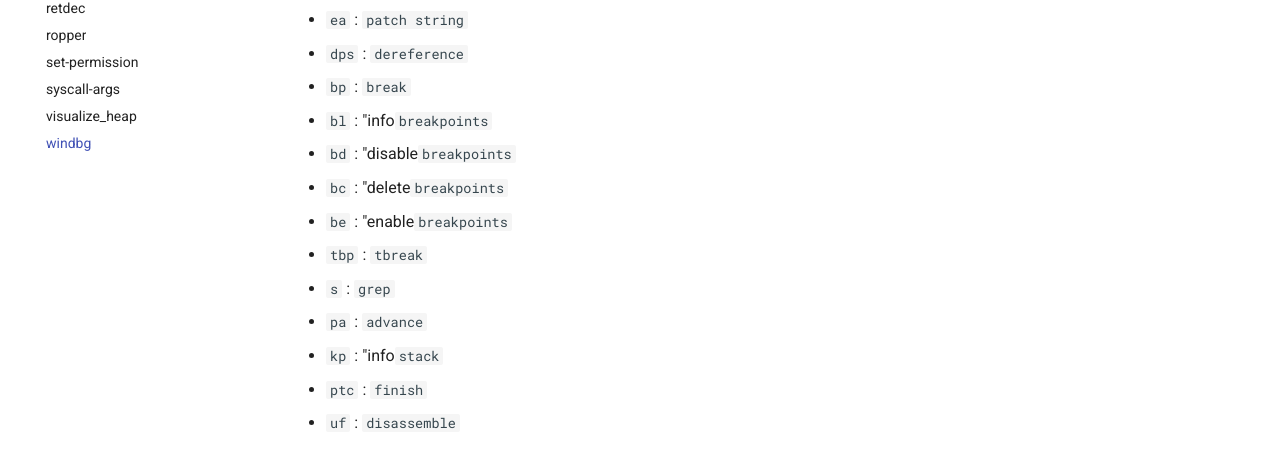
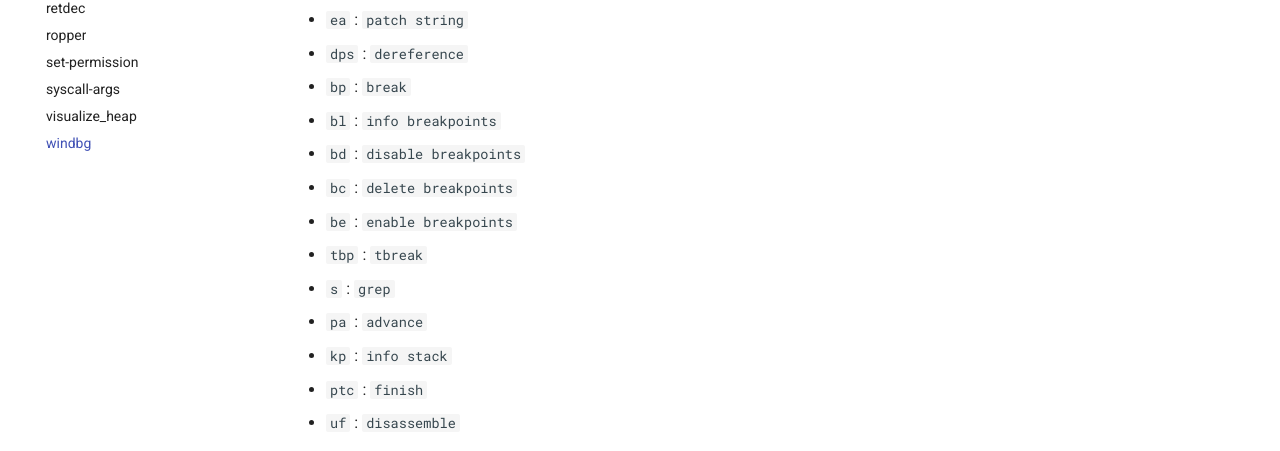
Before and after one commit to hugsy/gef-extras, an MkDocs documentation site: the page built from docs/commands/windbg.md, in a window 1280 px wide and 900 px high, scrolled down 783 px. Shown: the part 396-847 px from the top of the window. Built offline with MkDocs 1.6.1 and Material for MkDocs 9.7.7, drawn with Linux system fonts in a browser that asks for light colours.

```diff
--- a/docs/commands/windbg.md
+++ b/docs/commands/windbg.md
@@ -34,13 +34,13 @@ This plugin is a set of commands, aliases and extensions to mimic some of the mo
   - `ea` : `patch string`
   - `dps` : `dereference`
   - `bp` : `break`
-  - `bl` : "info`breakpoints`
-  - `bd` : "disable`breakpoints`
-  - `bc` : "delete`breakpoints`
-  - `be` : "enable`breakpoints`
+  - `bl` : `info breakpoints`
+  - `bd` : `disable breakpoints`
+  - `bc` : `delete breakpoints`
+  - `be` : `enable breakpoints`
   - `tbp` : `tbreak`
   - `s` : `grep`
   - `pa` : `advance`
-  - `kp` : "info`stack`
+  - `kp` : `info stack`
   - `ptc` : `finish`
   - `uf` : `disassemble`
```
Also changed, not shown: docs/commands/visualize_heap.md (+1 -1 lines), 3 other files.
